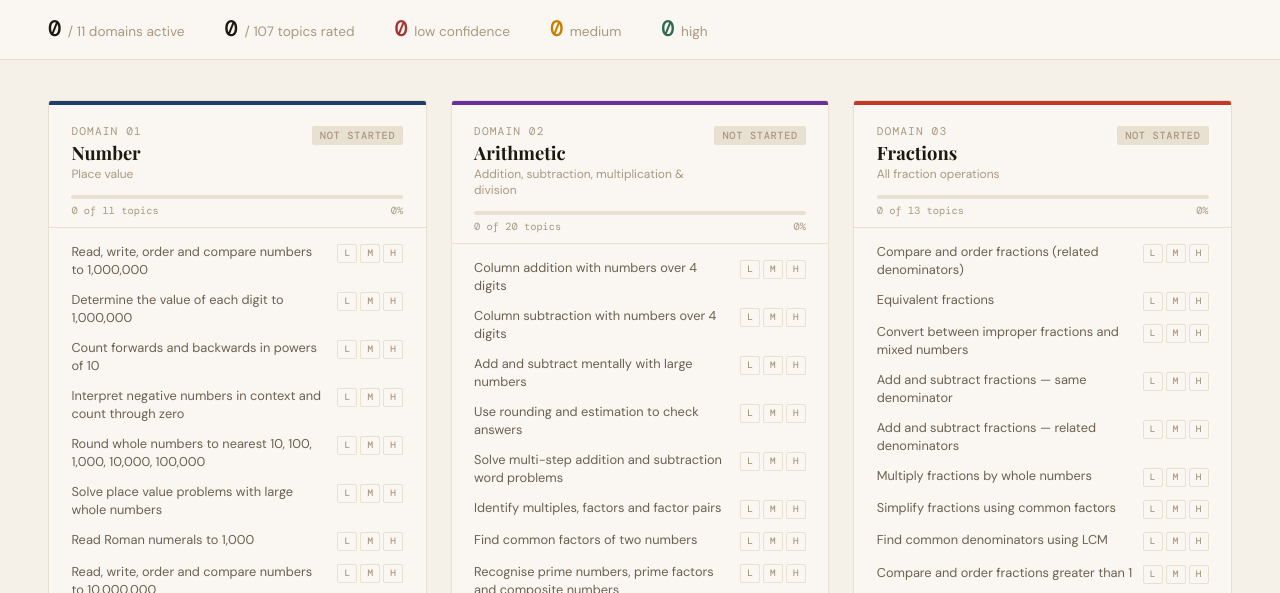
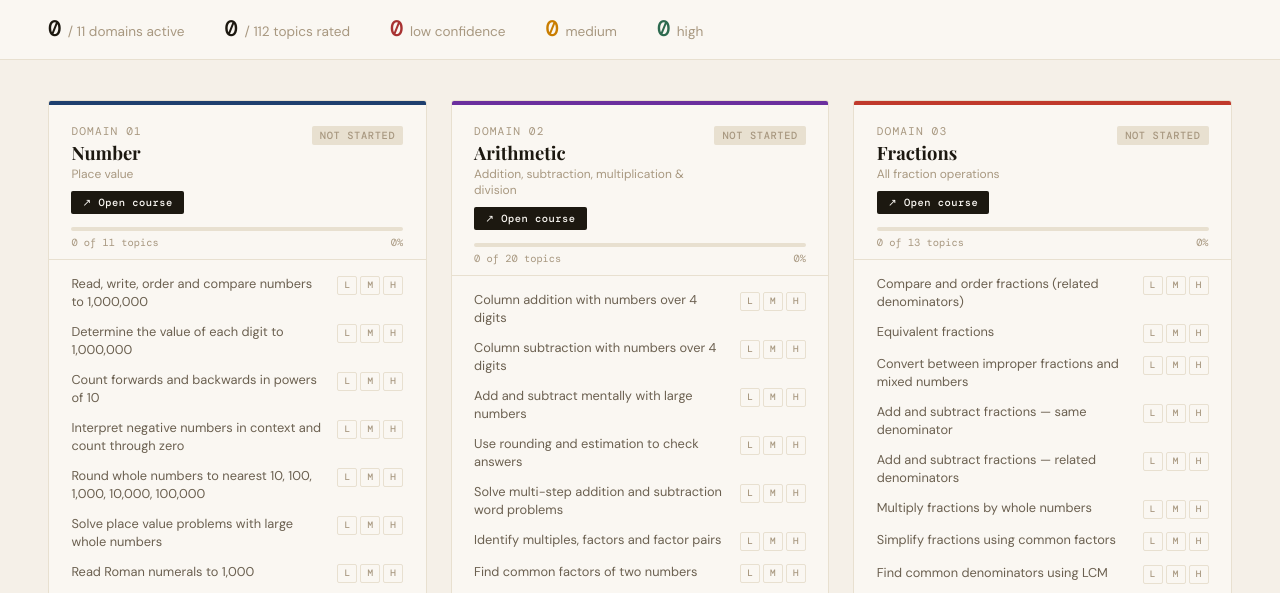
Before and after one commit to dber89/s-maths, a plain HTML site: page index.html in a window 1280 px wide. Shown: the part 207-800 px from the top of the page. Drawn offline with nearby package versions, Linux system fonts and the light colour scheme; a web font is replaced by a local one.

Commit message:
Add files via upload

```diff
--- a/index.html
+++ b/index.html
@@ -299,6 +299,26 @@ body {
 .topic-text { flex: 1; }
 .topic-text.done { text-decoration: line-through; color: var(--light); }
 
+.btn-open {
+  display: inline-flex;
+  align-items: center;
+  gap: 5px;
+  font-family: var(--mono);
+  font-size: 0.65rem;
+  font-weight: 500;
+  letter-spacing: 0.05em;
+  color: var(--paper);
+  background: var(--ink);
+  border: none;
+  border-radius: 2px;
+  padding: 0.3rem 0.7rem;
+  cursor: pointer;
+  text-decoration: none;
+  transition: opacity 0.15s;
+  margin-top: 0.6rem;
+}
+.btn-open:hover { opacity: 0.75; }
+
 /* Notes area */
 .card-notes {
   padding: 0 1.4rem 1rem;
@@ -408,17 +428,19 @@ footer {
 <div class="grid-wrap" id="grid"></div>
 
 <footer>
-  <span class="footer-note">Click any ○ to mark a topic complete. Progress saves automatically.</span>
+  <span class="footer-note">Set L / M / H confidence per topic. Click "Open course" to go to the lesson. Progress saves automatically.</span>
   <button class="btn-reset" onclick="resetAll()">Reset all progress</button>
 </footer>
 
 <script>
+const BASE = 'https://dber89.github.io/s-maths/';
 const DOMAINS = [
   {
     id: 1,
     title: 'Number',
     sub: 'Place value',
     color: '#1e3f6e',
+    url: BASE + '1_number.html',
     topics: [
       'Read, write, order and compare numbers to 1,000,000',
       'Determine the value of each digit to 1,000,000',
@@ -438,6 +460,7 @@ const DOMAINS = [
     title: 'Arithmetic',
     sub: 'Addition, subtraction, multiplication & division',
     color: '#6b2f9e',
+    url: BASE + '2_arithmetic.html',
     topics: [
       'Column addition with numbers over 4 digits',
       'Column subtraction with numbers over 4 digits',
@@ -466,6 +489,7 @@ const DOMAINS = [
     title: 'Fractions',
     sub: 'All fraction operations',
     color: '#c0392b',
+    url: BASE + '3_fractions.html',
     topics: [
       'Compare and order fractions (related denominators)',
       'Equivalent fractions',
@@ -487,6 +511,7 @@ const DOMAINS = [
     title: 'Decimals',
     sub: 'Place value, operations, rounding',
     color: '#1a6e5e',
+    url: BASE + '4_decimals.html',
     topics: [
       'Decimals as fractions (read & write)',
       'Tenths, hundredths, thousandths (recognise & relate)',
@@ -505,6 +530,7 @@ const DOMAINS = [
     title: 'Percentages',
     sub: 'Equivalences, calculation',
     color: '#7a4f1a',
+    url: BASE + '5_percentages.html',
     topics: [
       'Understand % as parts per hundred',
       'Write percentages as fractions and decimals',
@@ -517,6 +543,7 @@ const DOMAINS = [
     title: 'Ratio & Proportion',
     sub: 'Scaling, sharing, notation',
     color: '#4a1a6e',
+    url: BASE + '6_ratio_and_proportion.html',
     topics: [
       'Find missing values in proportional situations',
       'Use ratio notation to compare quantities',
@@ -529,6 +556,7 @@ const DOMAINS = [
     title: 'Algebra',
     sub: 'Formulae, sequences, unknowns',
     color: '#1a4a1a',
+    url: BASE + '7_algebra.html',
     topics: [
       'Use simple formulae',
       'Generate and describe linear number sequences',
@@ -542,6 +570,7 @@ const DOMAINS = [
     title: 'Measurement',
     sub: 'Units, conversion, perimeter, area, volume',
     color: '#1a3f5e',
+    url: BASE + '8_measurement.html',
     topics: [
       'Convert between metric units of length, mass and capacity',
       'Use approximate metric/imperial equivalences',
@@ -565,6 +594,7 @@ const DOMAINS = [
     title: 'Geometry',
     sub: 'Properties of shape, position & direction',
     color: '#5e1a3f',
+    url: BASE + '9_geometry.html',
     topics: [
       'Identify 3D shapes from 2D representations',
       'Estimate and compare acute, obtuse and reflex angles',
@@ -589,6 +619,7 @@ const DOMAINS = [
     title: 'Statistics',
     sub: 'Graphs, tables, averages',
     color: '#3f5e1a',
+    url: BASE + '10_statistics.html',
     topics: [
       'Solve comparison, sum and difference problems using line graphs',
       'Complete, read and interpret tables and timetables',
@@ -601,12 +632,27 @@ const DOMAINS = [
     title: 'Working Mathematically',
     sub: 'Vocabulary, reasoning, communication',
     color: '#5e3a1a',
+    url: BASE + '11_working_mathematically.html',
     topics: [
       'Read, spell and pronounce mathematical vocabulary correctly',
       'Use mathematical vocabulary to describe and explain',
       'Reason logically and present arguments clearly',
       'Apply mathematics to unfamiliar problems',
       'Check answers using estimation and inverse operations',
+    ]
+  },
+  {
+    id: 12,
+    title: 'Maths is Everywhere',
+    sub: 'Real-world application & problem solving',
+    color: '#2a5e5e',
+    url: BASE + 'maths-is-everywhere.html',
+    topics: [
+      'Recognise mathematics in everyday contexts',
+      'Apply multiple domains to real-world problems',
+      'Interpret data and information in context',
+      'Use mathematical reasoning to solve unfamiliar problems',
+      'Communicate mathematical thinking clearly',
     ]
   },
 ];
@@ -742,6 +788,7 @@ function render() {
           <div class="card-num">DOMAIN ${String(d.id).padStart(2,'0')}</div>
           <div class="card-title">${d.title}</div>
           <div style="font-size:0.75rem;color:var(--light);margin-top:2px">${d.sub}</div>
+          <a class="btn-open" href="${d.url}" target="_blank">↗ Open course</a>
         </div>
         <span class="card-badge ${badgeClass}">${badgeLabel}</span>
       </div>
```
